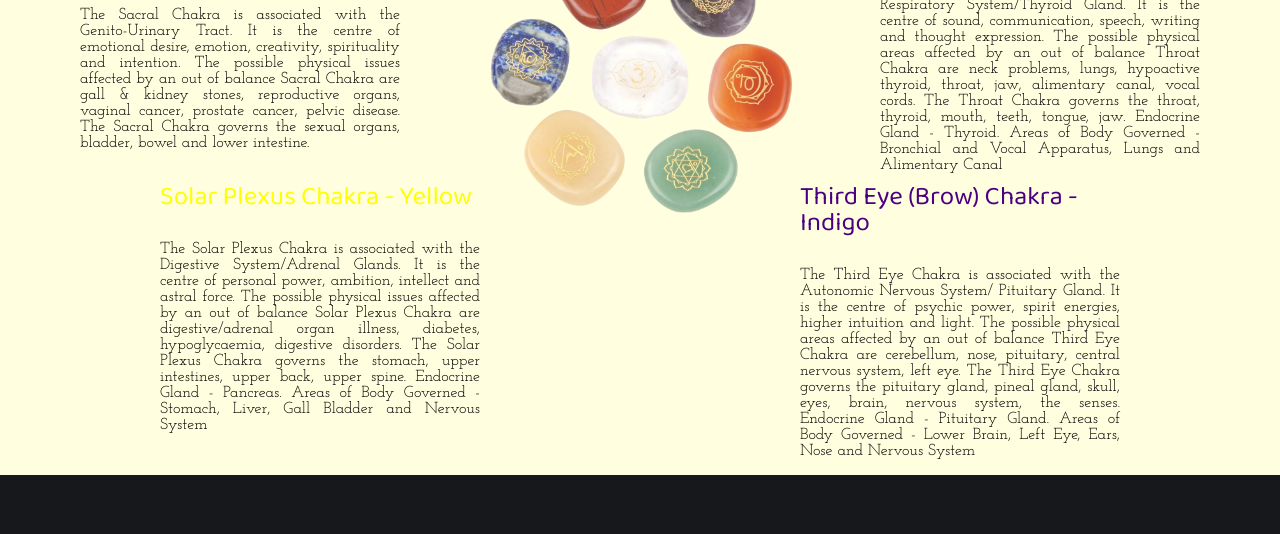
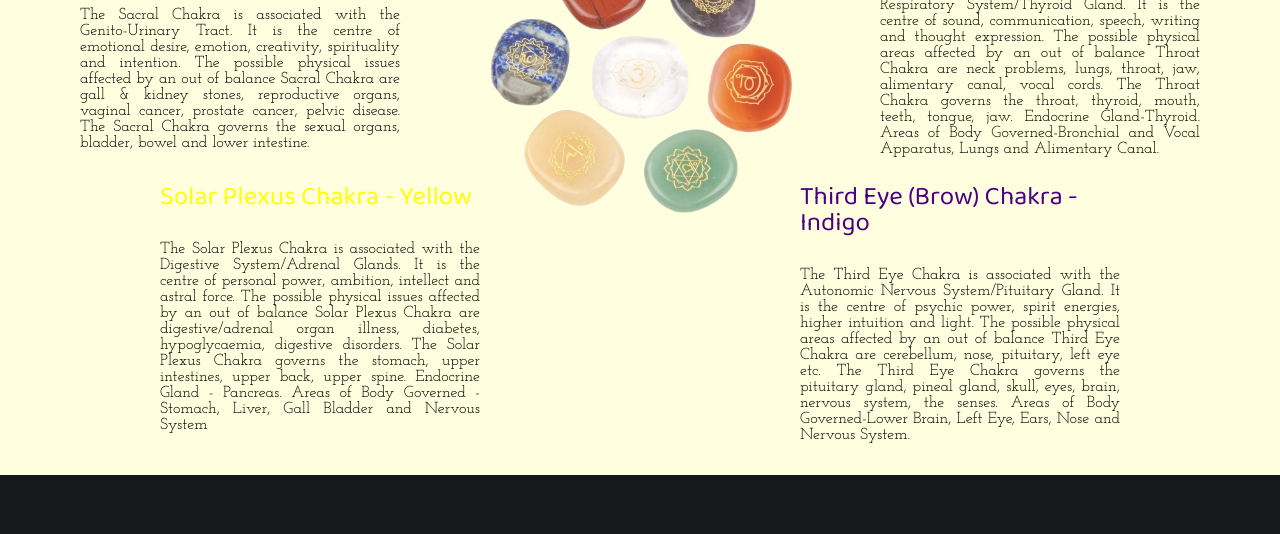
Before and after one commit to anasmohammad611/crystal_website, a plain HTML site: page AboutCrystals.html in a window 1280 px wide. Shown: the part 526-1060 px from the top of the page. Drawn offline with nearby package versions, Linux system fonts and the light colour scheme; a web font is replaced by a local one.

Commit message:
Update AboutCrystals.html

```diff
--- a/AboutCrystals.html
+++ b/AboutCrystals.html
@@ -99,7 +99,7 @@
 						<h3 style="color:blue;">Throat Chakra - Blue</h3>
 					</div>
 					<p class="service-text">
-						The Throat Chakra is associated with the Respiratory System/Thyroid Gland. It is the centre of sound, communication, speech, writing and thought expression. The possible physical areas affected by an out of balance Throat Chakra are neck problems, lungs, hypoactive thyroid, throat, jaw, alimentary canal, vocal cords. The Throat Chakra governs the throat, thyroid, mouth, teeth, tongue, jaw. Endocrine Gland - Thyroid. Areas of Body Governed - Bronchial and Vocal Apparatus, Lungs and Alimentary Canal
+						The Throat Chakra is associated with the Respiratory System/Thyroid Gland. It is the centre of sound, communication, speech, writing and thought expression. The possible physical areas affected by an out of balance Throat Chakra are neck problems, lungs, throat, jaw, alimentary canal, vocal cords. The Throat Chakra governs the throat, thyroid, mouth, teeth, tongue, jaw. Endocrine Gland-Thyroid. Areas of Body Governed-Bronchial and Vocal Apparatus, Lungs and Alimentary Canal.
 					</p>
 				</div>
 				<div class="service">
@@ -108,7 +108,7 @@
 						<h3 style="color:indigo;">Third Eye (Brow) Chakra - Indigo</h3>
 					</div>
 					<p class="service-text">
-						The Third Eye Chakra is associated with the Autonomic Nervous System/ Pituitary Gland. It is the centre of psychic power, spirit energies, higher intuition and light. The possible physical areas affected by an out of balance Third Eye Chakra are cerebellum, nose, pituitary, central nervous system, left eye. The Third Eye Chakra governs the pituitary gland, pineal gland, skull, eyes, brain, nervous system, the senses. Endocrine Gland - Pituitary Gland. Areas of Body Governed - Lower Brain, Left Eye, Ears, Nose and Nervous System
+						The Third Eye Chakra is associated with the Autonomic Nervous System/Pituitary Gland. It is the centre of psychic power, spirit energies, higher intuition and light. The possible physical areas affected by an out of balance Third Eye Chakra are cerebellum, nose, pituitary, left eye etc. The Third Eye Chakra governs the pituitary gland, pineal gland, skull, eyes, brain, nervous system, the senses. Areas of Body Governed-Lower Brain, Left Eye, Ears, Nose and Nervous System.
 					</p>
 				</div>
 				<div class="about-us-img-wrapper">
```
